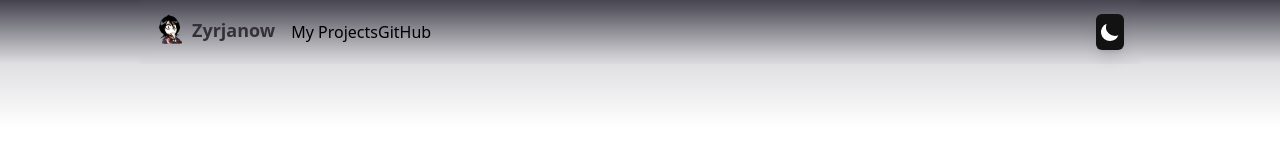
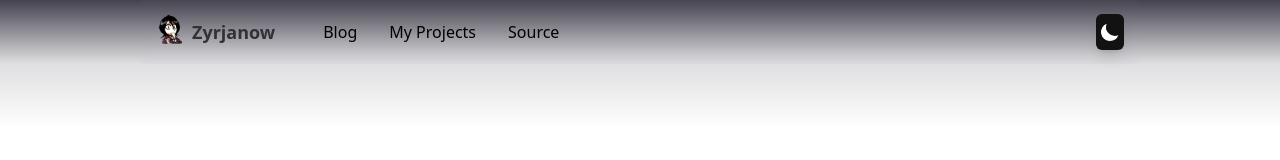
Before and after one commit to yumozo/blog-client, a Next.js app: page / in a window 1280 px wide. Shown: the top 160 px of the page. Built offline with nearby package versions, Linux system fonts and the light colour scheme.

Commit message:
toggle menu collapsing when clicked on; nav margin fixed, css classes disposed; styling

```diff
--- a/src/components/DropDown.tsx
+++ b/src/components/DropDown.tsx
@@ -42,7 +42,7 @@ export default function Dropdown(props: any) {
           />
         </svg>
       </StyledMenuButton>
-      <StyledMenuItems visibility={state}>
+      <StyledMenuItems visibility={state} onClick={handleToggle}>
         <MenuLink href="/">Home</MenuLink>
         <MenuLink href="/blog">Blog</MenuLink>
         <MenuLink href="/projects">Projects</MenuLink>
--- a/src/components/nav-menu.tsx
+++ b/src/components/nav-menu.tsx
@@ -39,12 +39,6 @@ const NavBar = styled.nav`
     min-width: 210px;
   }
 
-  .links-wrapper {
-    position: relative;
-    display: flex;
-    margin-left: 1rem;
-  }
-
   .dropdown-wrapper {
     display: none;
   }
@@ -55,10 +49,6 @@ const NavBar = styled.nav`
   }
 
   @media screen and (max-width: 800px) {
-    .links-wrapper {
-      display: none;
-    }
-
     .dropdown-wrapper {
       display: flex;
     }
@@ -72,19 +62,27 @@ const StyledNavMenu = styled.header`
 `
 
 const LinksWrapper = styled.div`
-  flex: 1;
+  /* flex: 1; */
   display: flex;
   justify-content: flex-start;
+  margin-left: 3em;
   align-items: center;
+
+  p {
+    margin-right: 2em;
+  }
+
+  @media screen and (max-width: 800px) {
+    display: none;
+  }
 `
 
 const LogoWrapper = styled.span`
   display: inline-flex;
-  justify-content: space-between;
-  align-items: center;
+  align-items: end;
 
   p {
-    margin-left: 4px;
+    margin-left: 0.25rem;
     font-weight: 600;
     color: var(--secondary);
     font-size: 1.125rem;
@@ -113,13 +111,20 @@ export default function NavMenu() {
 
         <LinksWrapper className="links-wrapper">
           <p>
+            <Link href="/blog">
+              <a>Blog</a>
+            </Link>
+          </p>
+          <p>
             <Link href="/projects">
               <a>My Projects</a>
             </Link>
           </p>
           <p>
-            <Link href="https://github.com/zyrjanow">
-              <a target="blank">GitHub</a>
+            <Link href="https://github.com/zyrjanow/my-blog">
+              <a target="blank">
+                Source
+              </a>
             </Link>
           </p>
         </LinksWrapper>
```
